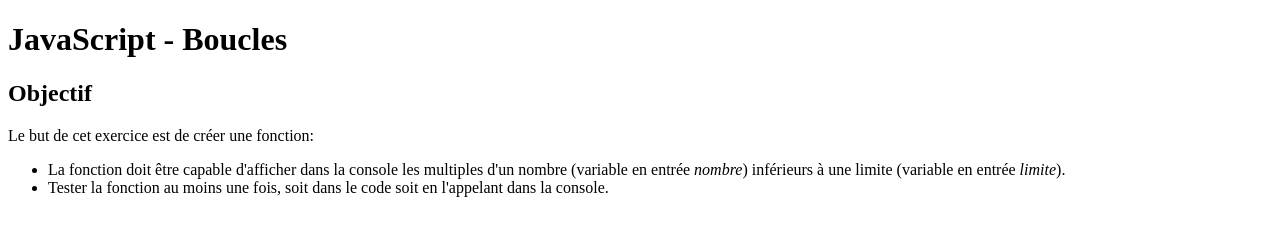
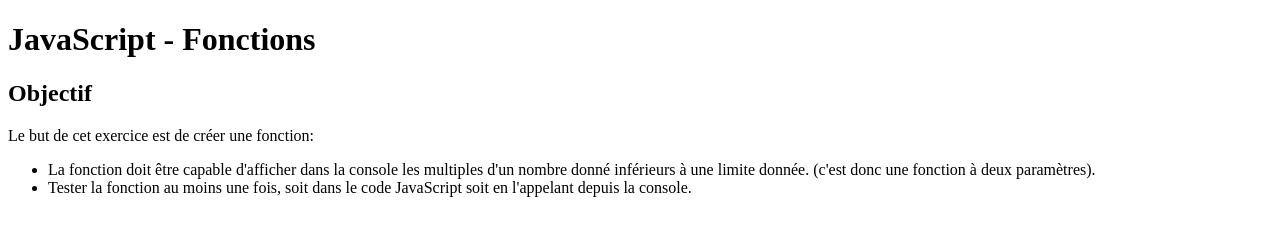
Before and after one commit to maltaesousa/maltaesousa.github.io, a website: page javascript1/exercices/js-3_fonctions.html in a window 1280 px wide. Drawn offline with Linux system fonts and the light colour scheme.

Commit message:
update js 1

```diff
--- a/javascript1/exercices/js-3_fonctions.html
+++ b/javascript1/exercices/js-3_fonctions.html
@@ -7,13 +7,13 @@
 </head>
 
 <body>
-  <h1>JavaScript - Boucles</h1>
+  <h1>JavaScript - Fonctions</h1>
   <h2>Objectif</h2>
   <p>Le but de cet exercice est de créer une fonction:</p>
   <ul>
     <li>La fonction doit être capable d'afficher dans la console les multiples
-      d'un nombre (variable en entrée <em>nombre</em>) inférieurs à une limite (variable en entrée <em>limite</em>).</li>
-    <li>Tester la fonction au moins une fois, soit dans le code soit en l'appelant dans la console.</li>
+      d'un nombre donné inférieurs à une limite donnée. (c'est donc une fonction à deux paramètres).</li>
+    <li>Tester la fonction au moins une fois, soit dans le code JavaScript soit en l'appelant depuis la console.</li>
   </ul>
 </body>
 
```
Also changed, not shown: index.html (+2 -2 lines), javascript1/README.md, javascript1/exemples/js-08_fonctions_1.html (renamed from javascript1/exemples/js-08_fonctions_1 copy.html), javascript1/exemples/js-09_fonctions_2.html (renamed from javascript1/exemples/js-09_fonctions_2 copy.html).
